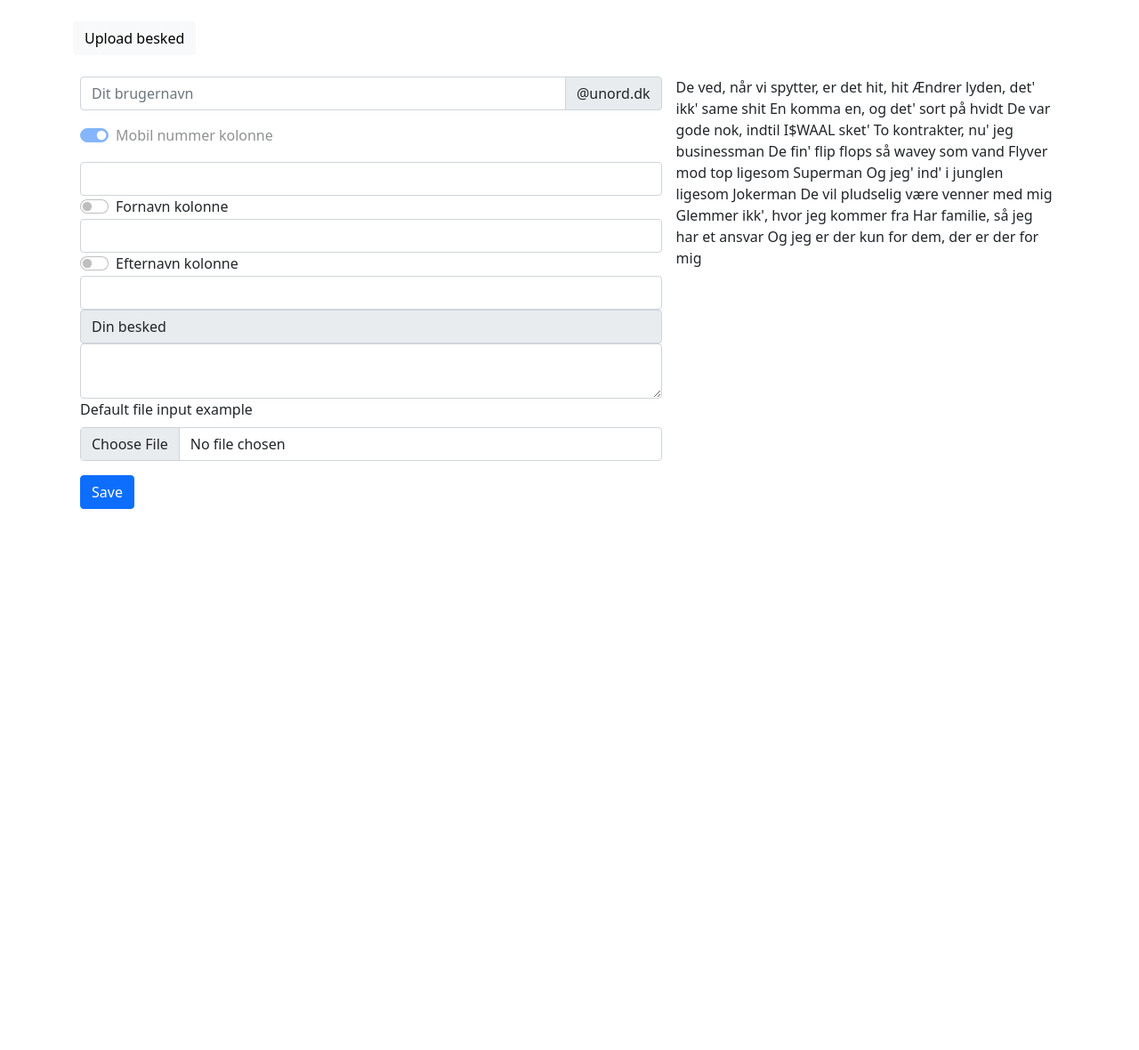
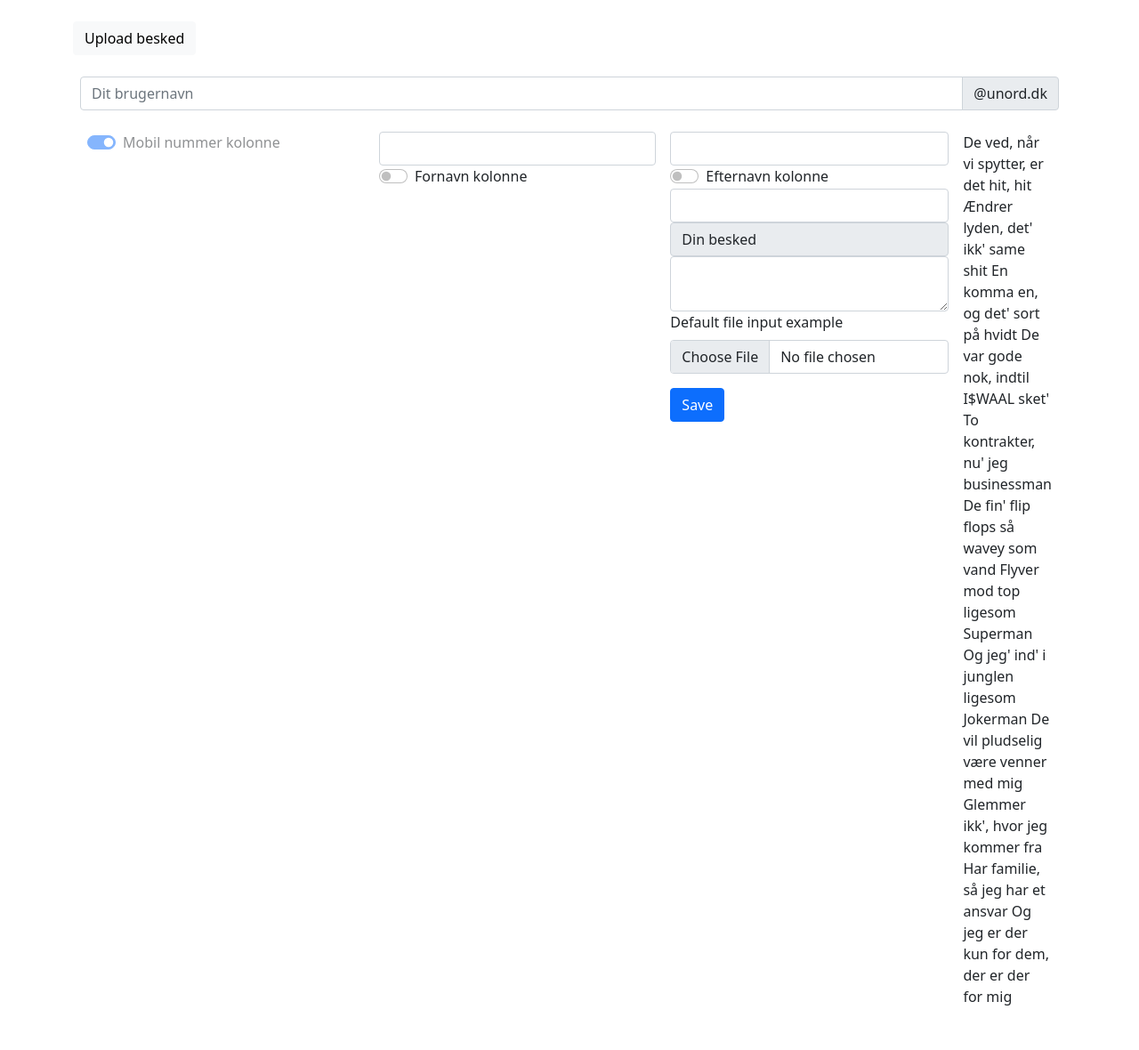
Before and after one commit to unord/sms-unord, a Django app: page /sms_app/sms_app/UploadSms/ in a window 1280 px wide. Shown: the part 64-1244 px from the top of the page at 89% size. Before the commit the page ends 636 px from the top, so only its background shows below. Run offline with Django 4.2, Linux system fonts and the light colour scheme; parts of the project's set-up code (start-up, migrations or seed data) failed here and were passed over.

Commit message:
upload excel

```diff
--- a/sms_app/templates/sms_app/upload_sms_list.html
+++ b/sms_app/templates/sms_app/upload_sms_list.html
@@ -21,6 +21,10 @@
                     </div>
 
 
+                    <table class="table table-borderless">
+                        <tr>
+                            <td width="33%">
+
 
                                 <div class="input-group mb-3">
                                     <div class="form-check form-switch">
@@ -31,6 +35,8 @@
                                     </div>
 
                                 </div>
+                            </td>
+                            <td width="33%">
                         <input type="text" class="form-control" aria-label="Mobil kolonne" maxlength="1"
                                            size="4>
 
@@ -41,6 +47,8 @@
                                         kolonne</label></div>
 
                                        </div>
+                                </td>
+                            <td width="33%">
                         <input type="text" class="form-control" aria-label="Fornavn kolonne"
                                                maxlength="1" size="4>
 
@@ -54,7 +62,9 @@
                                </div>
                          <input type="text" class="form-control" aria-label="Efternavn kolonne"
                                                    maxlength="1" size="4>
-
+</td>
+</tr>
+</table>
 
 
 
```
